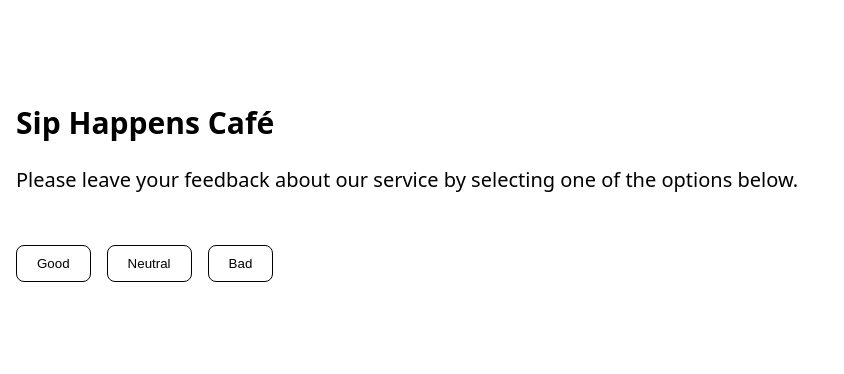
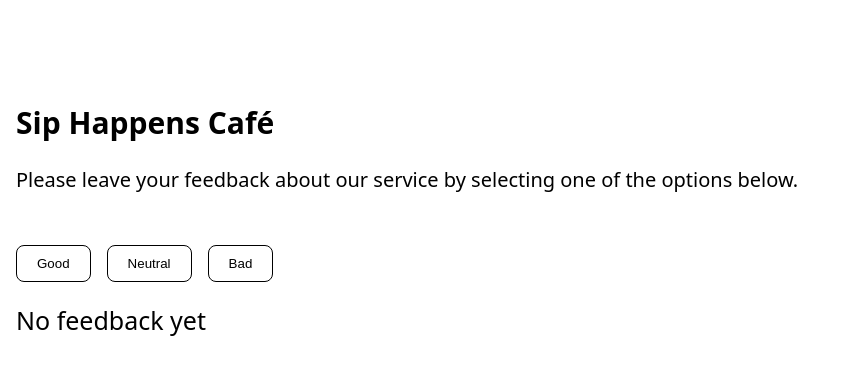
Before and after one commit to VladimirObidchuk/goit-react-hw-02, a React (Vite) app: page / in a window 1280 px wide. Shown: the top 374 px of the page, without its empty margins (0-844 px from the left). Built offline with nearby package versions, Linux system fonts and the light colour scheme.

Commit message:
fix component name

```diff
--- a/src/components/App.jsx
+++ b/src/components/App.jsx
@@ -1,11 +1,14 @@
 import { useEffect, useState } from "react";
 import FeedBack from "./feedback/Feedback";
-import Hero from "./hero/Hero";
-import Navigation from "./navigation/Navigation";
+import Optios from "./options/Options";
+import Description from "./description/Description";
+import Notification from "./notification/Notification";
 
 export default function App() {
   const [isView, setIsView] = useState(false);
   const [btnView, setBtnView] = useState(false);
+  const [total, setTotal] = useState("");
+  const [positivePrecentage, setpositivePrecentage] = useState("");
   const [feedBackCounts, setfeedBackCounts] = useState(() => {
     const saveFeedBack = window.localStorage.getItem("feed-back-data");
     if (!saveFeedBack) {
@@ -22,6 +25,17 @@ export default function App() {
       "feed-back-data",
       JSON.stringify(feedBackCounts)
     );
+  }, [feedBackCounts]);
+  useEffect(() => {
+    const { good, neutral, bad } = feedBackCounts;
+    const totalFeedBack = good + neutral + bad;
+    setTotal(totalFeedBack);
+    if (totalFeedBack > 0) {
+      const procent = Math.round((good / totalFeedBack) * 100);
+      setpositivePrecentage(procent);
+    } else {
+      setpositivePrecentage(0);
+    }
   }, [feedBackCounts]);
 
   const handleBtnClick = (feedbackType) => {
@@ -48,9 +62,17 @@ export default function App() {
 
   return (
     <div>
-      <Hero />
-      <Navigation onBtnClick={handleBtnClick} btnView={btnView} />
-      {isView ? <FeedBack feedbackCounts={feedBackCounts} /> : "No feedbck yet"}
+      <Description />
+      <Optios onBtnClick={handleBtnClick} btnView={btnView} />
+      {isView ? (
+        <FeedBack
+          feedbackCounts={feedBackCounts}
+          total={total}
+          positivePrecentage={positivePrecentage}
+        />
+      ) : (
+        <Notification />
+      )}
     </div>
   );
 }
--- a/src/components/hero/Hero.jsx
+++ b/src/components/description/Description.jsx
@@ -1,6 +1,6 @@
-import css from "./Hero.module.css";
+import css from "./Description.module.css";
 
-export default function Hero() {
+export default function Description() {
   return (
     <section className={css.hero}>
       <div className={css.container}>
--- a/src/components/feedback/Feedback.jsx
+++ b/src/components/feedback/Feedback.jsx
@@ -1,21 +1,10 @@
-import { useEffect, useState } from "react";
 import css from "./Feedback.module.css";
 
-export default function FeedBack({ feedbackCounts }) {
-  const [total, setTotal] = useState("");
-  const [positivePrecentage, setpositivePrecentage] = useState("");
-  useEffect(() => {
-    const { good, neutral, bad } = feedbackCounts;
-    const totalFeedBack = good + neutral + bad;
-    setTotal(totalFeedBack);
-    if (totalFeedBack > 0) {
-      const procent = Math.round((good / totalFeedBack) * 100);
-      setpositivePrecentage(procent);
-    } else {
-      setpositivePrecentage(0);
-    }
-  }, [feedbackCounts]);
-
+export default function FeedBack({
+  feedbackCounts,
+  total,
+  positivePrecentage,
+}) {
   return (
     <section className={css.fedback}>
       <div className={css.container}>
--- /dev/null
+++ b/src/components/notification/Notification.jsx
@@ -0,0 +1,4 @@
+import css from "./Notification.module.css";
+export default function Notification() {
+  return <div className={css.notification}>No feedback yet</div>;
+}
--- /dev/null
+++ b/src/components/notification/Notification.module.css
@@ -0,0 +1,5 @@
+.notification {
+  font-size: 25px;
+  color: #000;
+  padding: 20px 16px;
+}
--- a/src/components/navigation/Navigation.jsx
+++ b/src/components/options/Options.jsx
@@ -1,6 +1,6 @@
-import css from "./Navigation.module.css";
+import css from "./Options.module.css";
 
-export default function Navigation({ onBtnClick, btnView }) {
+export default function Optios({ onBtnClick, btnView }) {
   return (
     <section className={css.nav}>
       <ul className={css.list}>
```
Also changed, not shown: src/components/description/Description.module.css (renamed from src/components/hero/Hero.module.css), src/components/options/Options.module.css (renamed from src/components/navigation/Navigation.module.css).
